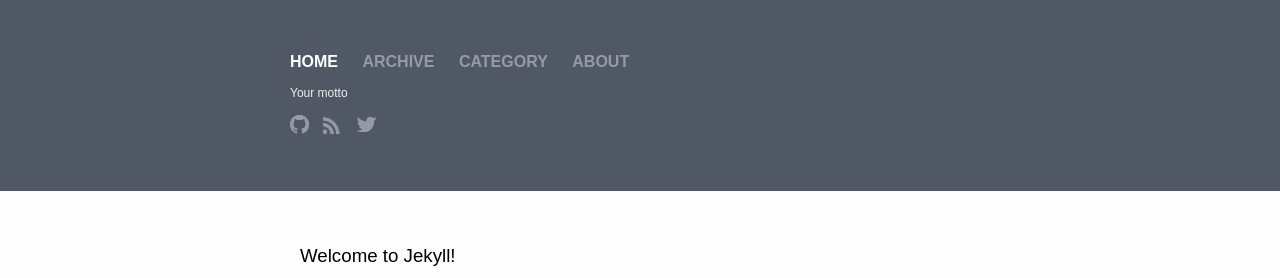
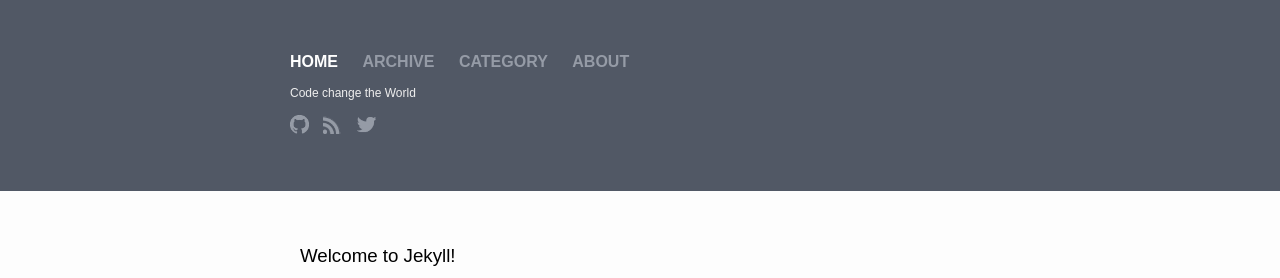
Before and after one commit to stridercheng/stridercheng.github.io, a Jekyll site: the page built from index.html, in a window 1280 px wide. Shown: the top 278 px of the page. Built offline with Jekyll 4.4.1, drawn with Linux system fonts in a browser that asks for light colours.

Commit message:
change settings

```diff
--- a/_config.yml
+++ b/_config.yml
@@ -1,15 +1,15 @@
 # Site settings
-title: Your awesome title
-motto: Your motto
-email: your-email@domain.com
-description: > # this means to ignore newlines until "baseurl:"
+title: Chengz
+motto: Code change the World
+email: stridercheng@163.com
+description: > # this means to ignore newlines until "baseurl:" Cheng zhi
   Write an awesome description for your new site here. You can edit this
   line in _config.yml. It will appear in your document head meta (for
   Google search results) and in your feed.xml site description.
 baseurl: "" # the subpath of your site, e.g. /blog/
-url: "http://yourdomain.com" # the base hostname & protocol for your site
-twitter_username: jekyllrb
-github_username:  jekyll
+url:
+twitter_username:
+github_username:  stridercheng
 
 # Build settings
 markdown: kramdown
```
